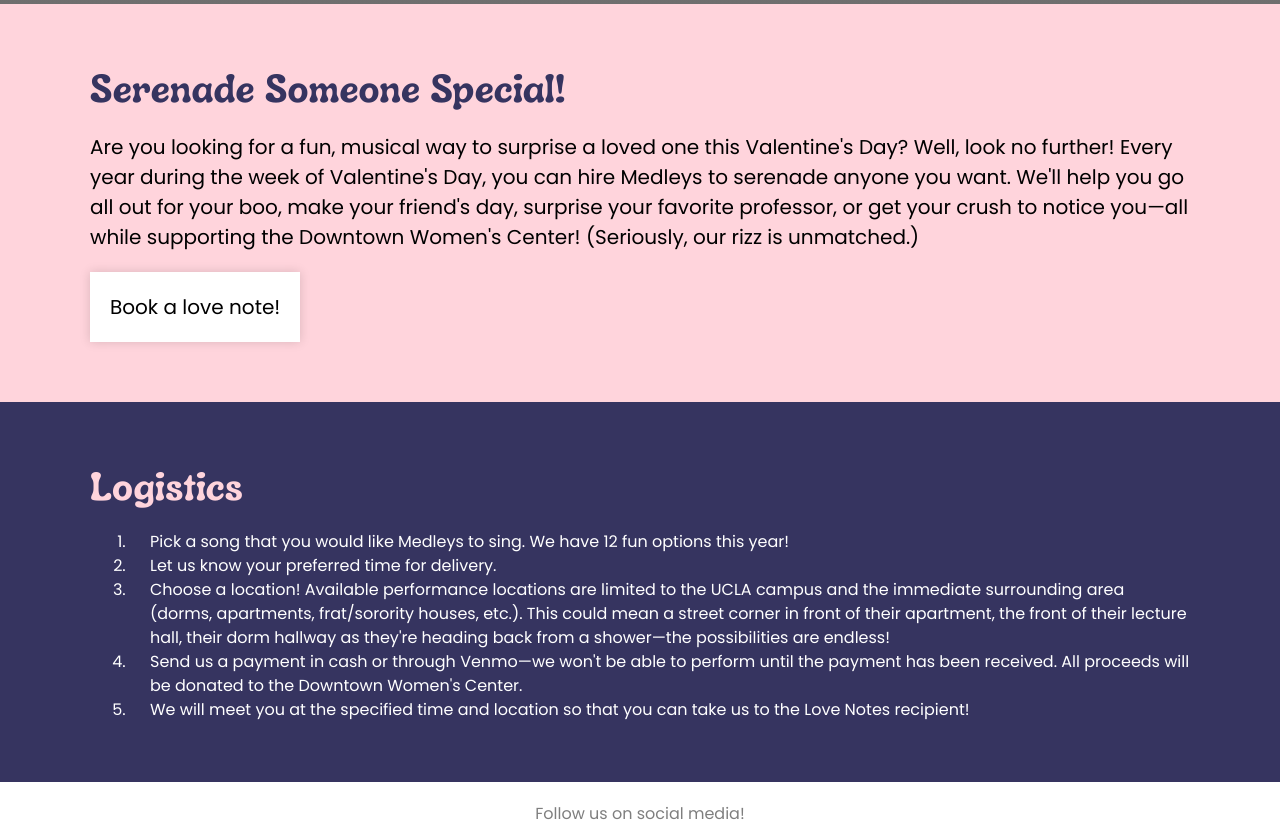
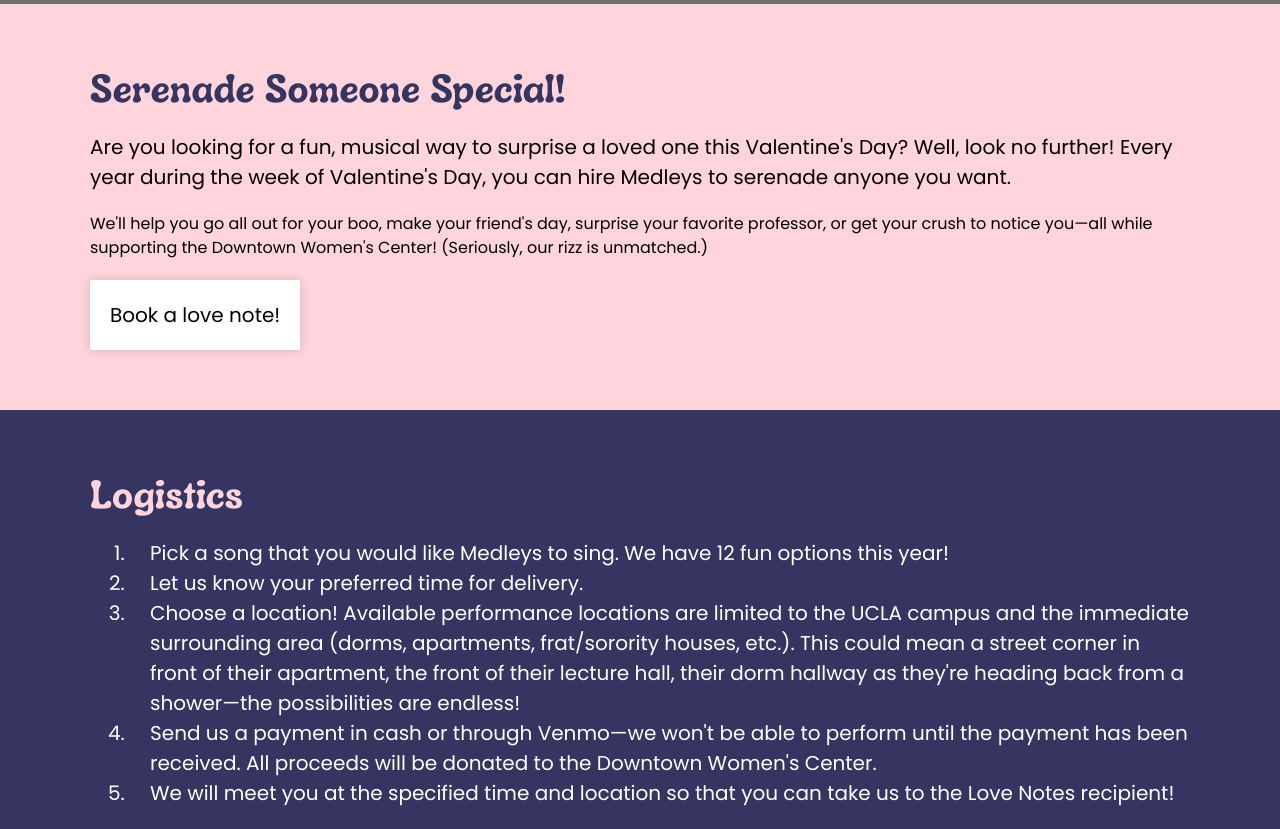
Before and after one commit to nouturnsign/medleys-website, an Eleventy site: page src/love-notes/index.html in a window 1280 px wide. Shown: the part 760-1589 px from the top of the page. Built offline with nearby package versions, Linux system fonts and the light colour scheme; Eleventy itself is replaced by a stand-in of ours; files that its build step writes are made by us from their sources; grey boxes are pictures that could not be loaded.

Commit message:
Change font sizes on Love Notes page

```diff
--- a/src/love-notes/index.html
+++ b/src/love-notes/index.html
@@ -24,14 +24,15 @@
         <div class="content-wrap" style="background-color: #ffd4dc;">
             <div class="container-md" style="text-align: left; color: black;">
                 <h1 style="color: rgb(54 52 96);">Serenade Someone Special!</h1>
-                <p class="lead" style="color: black;">Are you looking for a fun, musical way to surprise a loved one this Valentine's Day? Well, look no further! Every year during the week of Valentine's Day, you can hire Medleys to serenade anyone you want. We'll help you go all out for your boo, make your friend's day, surprise your favorite professor, or get your crush to notice you—all while supporting the Downtown Women's Center! (Seriously, our rizz is unmatched.)</p>
+                <p class="lead" style="color: black;">Are you looking for a fun, musical way to surprise a loved one this Valentine's Day? Well, look no further! Every year during the week of Valentine's Day, you can hire Medleys to serenade anyone you want.</p>
+                <p>We'll help you go all out for your boo, make your friend's day, surprise your favorite professor, or get your crush to notice you—all while supporting the Downtown Women's Center! (Seriously, our rizz is unmatched.)</p>
                 <button type="button" class="blue-btn lead" style="margin-top: 0;">Book a love note!</button>
             </div>
         </div>
         <div class="content-wrap" style="background-color: rgb(54 52 96);">
             <div class="container-md" style="text-align: left; color: white;">
                 <h1 style="color: #ffd4dc;">Logistics</h1>
-                <ol>
+                <ol class="lead">
                     <li>Pick a song that you would like Medleys to sing. We have 12 fun options this year!</li>
                     <li>Let us know your preferred time for delivery.</li>
                     <li>Choose a location! Available performance locations are limited to the UCLA campus and the immediate surrounding area (dorms, apartments, frat/sorority houses, etc.). This could mean a street corner in front of their apartment, the front of their lecture hall, their dorm hallway as they're heading back from a shower—the possibilities are endless!</li>
```
